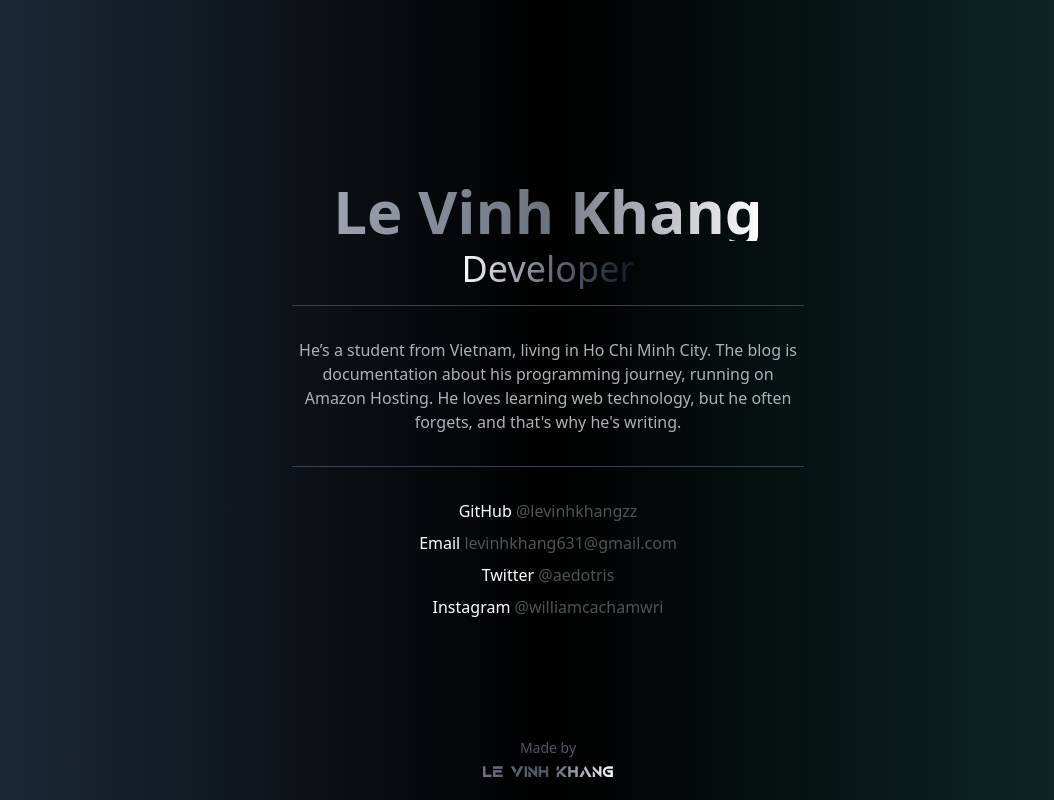
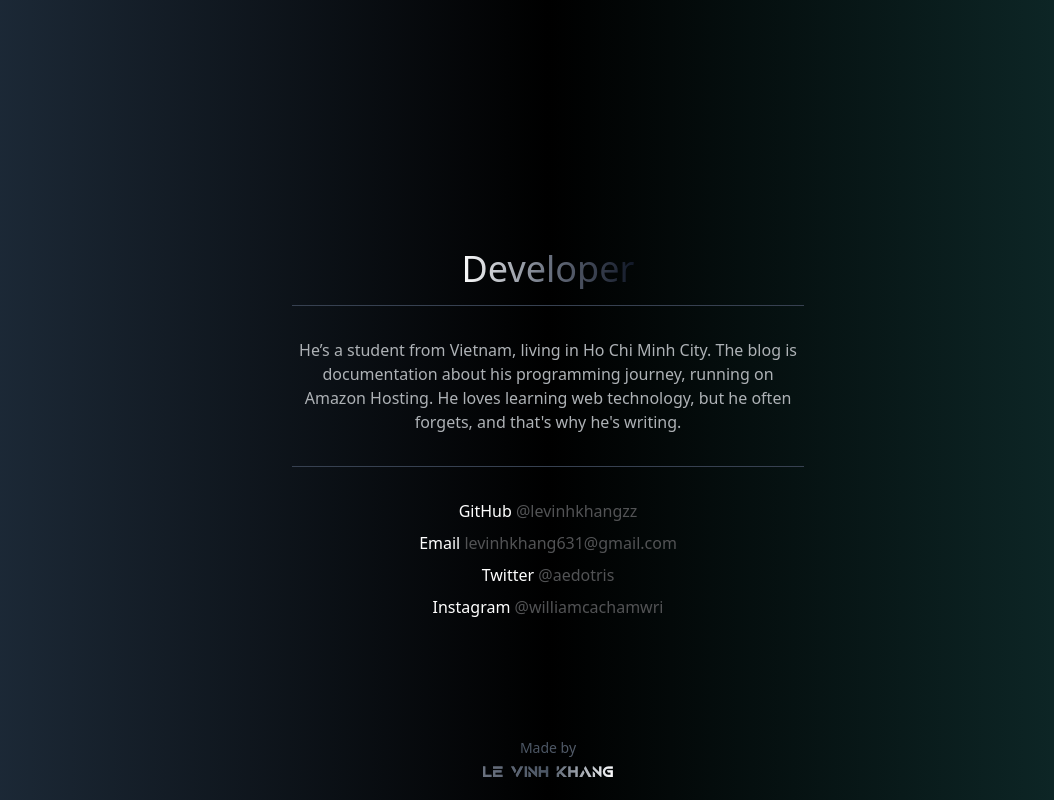
Before and after one commit to ZexisX/personal-website, a Next.js app: page / in a window 1280 px wide. Shown: the whole page, without its empty margins (92-1146 px from the left). Built offline with nearby package versions, Linux system fonts and the light colour scheme.

Commit message:
Update index.tsx

```diff
--- a/pages/index.tsx
+++ b/pages/index.tsx
@@ -31,7 +31,7 @@
         isVisible || !animationFinished ? 'visible' : 'hidden'
       }`}
     >
-      <h1 className="text-6xl font-bold mb-2 bg-gradient-to-r from-gray-400 via-gray-500 to-white text-transparent bg-clip-text text-center">
+      <h1 className="text-6xl font-bold mb-2 gradient-text text-transparent bg-clip-text text-center">
         {name}
       </h1>
       <h2 className="text-4xl font-light mb-4 bg-gradient-to-r from-white via-gray-500 to-gray-900 text-transparent bg-clip-text">
```
